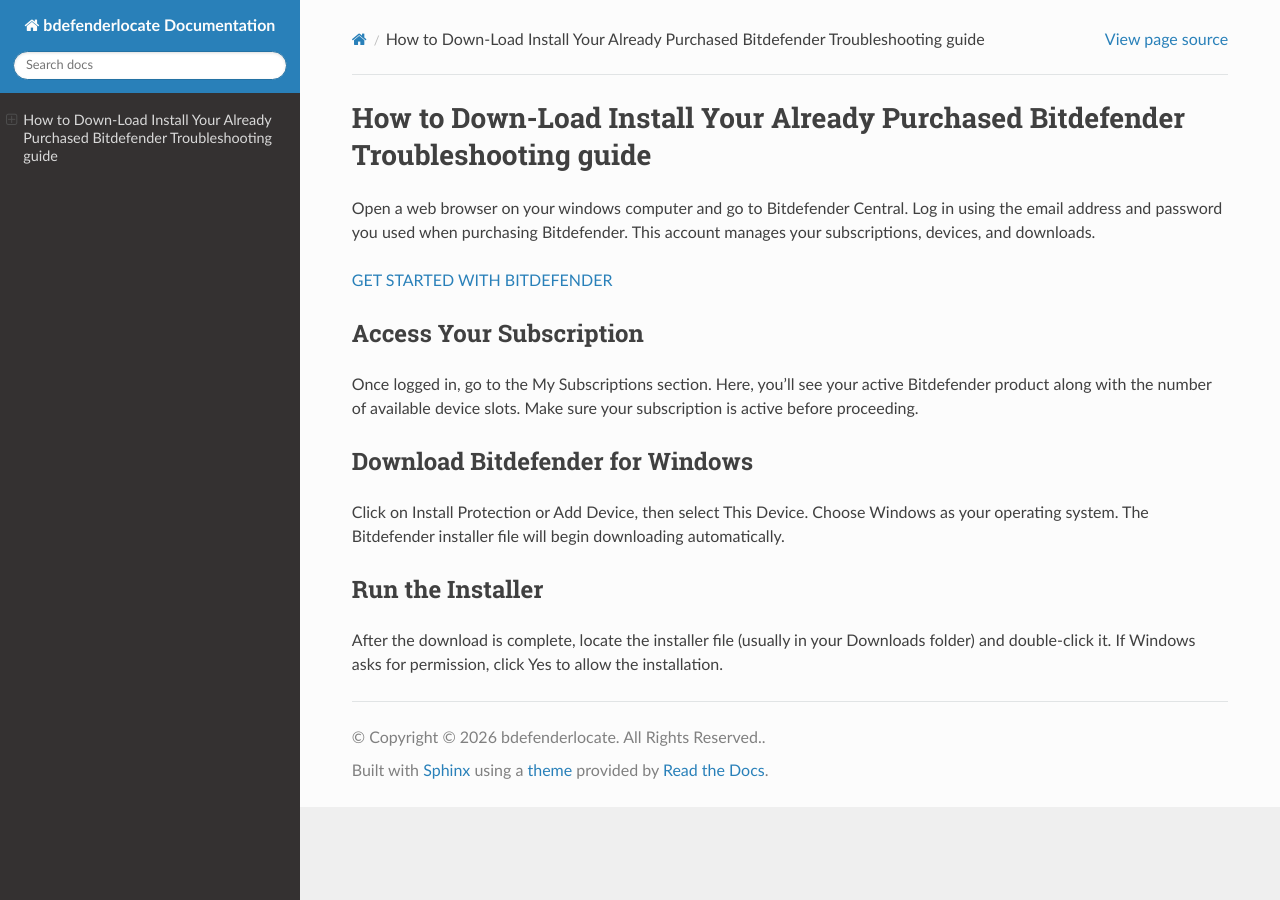
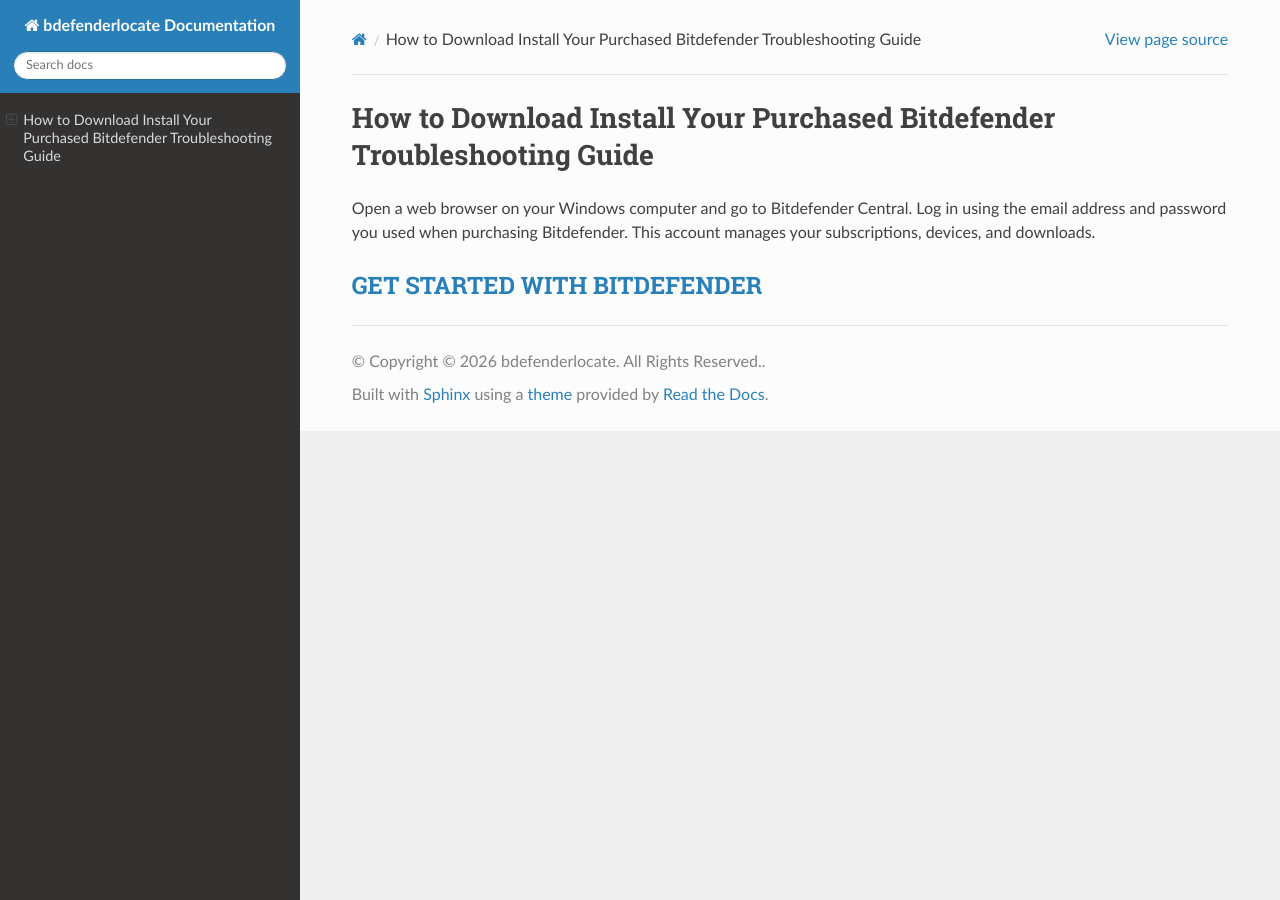
Before and after one commit to jrstanytr/bdefenderlocate, a Sphinx documentation site: the page built from source/index.rst, in a window 1280 px wide. Built offline with Sphinx 7.4.7 and the Read the Docs theme 3.1.0, drawn with Linux system fonts in a browser that asks for light colours.

Commit message:
Update index.rst

```diff
--- a/source/index.rst
+++ b/source/index.rst
@@ -1,25 +1,10 @@
-How to Down-Load Install Your Already Purchased Bitdefender Troubleshooting guide
-==============================================================================
+How to Download Install Your Purchased Bitdefender Troubleshooting Guide
+=======================================================================
 
-Open a web browser on your windows computer and go to Bitdefender Central. Log in using the email address and password you used when purchasing Bitdefender. This account manages your subscriptions, devices, and downloads.
-
+Open a web browser on your Windows computer and go to Bitdefender Central. Log in using the email address and password you used when purchasing Bitdefender. This account manages your subscriptions, devices, and downloads.
 
 `GET STARTED WITH BITDEFENDER <https://malwarebyteskb.helplook.com/>`_
-
-Access Your Subscription
-~~~~~~~~~~~~~~~~~~~~~~~~
-
-Once logged in, go to the My Subscriptions section. Here, you’ll see your active Bitdefender product along with the number of available device slots. Make sure your subscription is active before proceeding.
-
-Download Bitdefender for Windows
-~~~~~~~~~~~~~~~~~~~~~~~~~~~~~~~~
-
-Click on Install Protection or Add Device, then select This Device. Choose Windows as your operating system. The Bitdefender installer file will begin downloading automatically.
-
-Run the Installer
-~~~~~~~~~~~~~~~~~
-
-After the download is complete, locate the installer file (usually in your Downloads folder) and double-click it. If Windows asks for permission, click Yes to allow the installation.
+----------------------------
 
 
 .. toctree::
```
